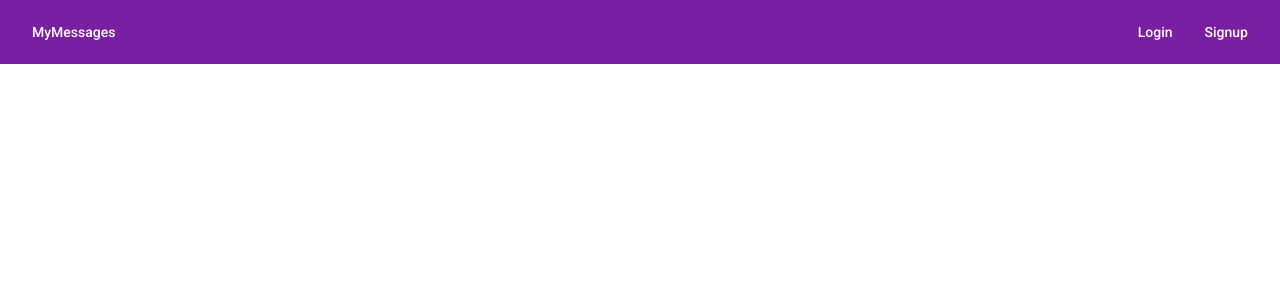
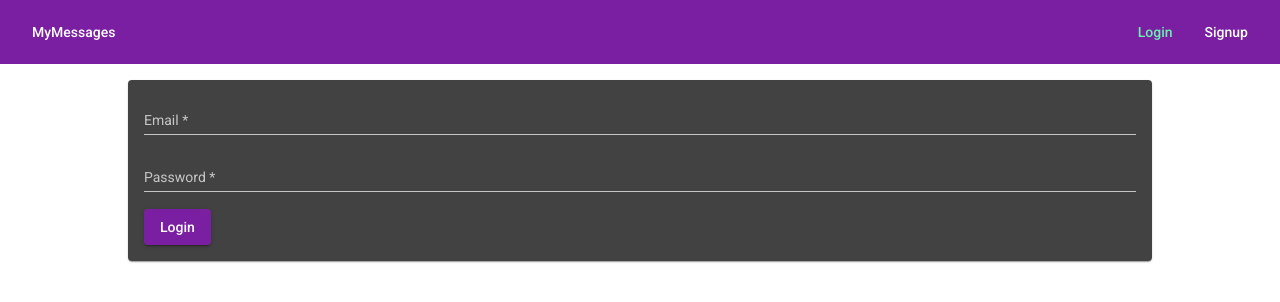
Before and after one commit to ben9992/mean-course, an Angular app: page /auth/login in a window 1280 px wide. Before the commit this address led to /. Shown: the top 302 px of the page. Built offline with nearby package versions, Linux system fonts and the light colour scheme.

Commit message:
seperating the UI for some modules

```diff
--- a/src/app/app-routing.module.ts
+++ b/src/app/app-routing.module.ts
@@ -1,8 +1,6 @@
 import { NgModule } from "@angular/core";
 import { RouterModule, Routes} from "@angular/router";
 import { AuthGuard } from "./auth/auth.guard";
-import { LoginComponent } from "./auth/login/login/login.component";
-import { SignupComponent } from "./auth/signup/signup/signup.component";
 import { PostCreateComponent } from "./posts/post-create/post-create.component";
 import { PostListComponent } from "./posts/post-list/post-list.component";
 
@@ -11,8 +9,7 @@
   { path: "", component: PostListComponent, canActivate: [AuthGuard]},
   { path: "create", component: PostCreateComponent, canActivate: [AuthGuard]},
   { path: "edit/:postId", component: PostCreateComponent },
-  { path: "login", component: LoginComponent },
-  { path: "signup", component: SignupComponent }
+  { path: "auth", loadChildren: () => import('./auth/auth.module').then(module => module.AuthModule) },
 
 ]
 @NgModule({
--- a/src/app/auth/auth.guard.ts
+++ b/src/app/auth/auth.guard.ts
@@ -12,7 +12,7 @@
     ): boolean | UrlTree | Observable<boolean | UrlTree> | Promise<boolean | UrlTree> {
       if(!this.authService.getIsAuth())
       {
-        this.router.navigate(["/login"])
+        this.router.navigate(["/auth/login"])
         return false;
       }
       return true;
--- a/src/app/auth/auth.service.ts
+++ b/src/app/auth/auth.service.ts
@@ -101,7 +101,7 @@
     this.clearAuthData();
     this.isAuthenticated = false;
     this.authStatusListener.next(false);
-    this.router.navigate(["/"]);
+    this.router.navigate(["/auth/login"]);
   }
 
   private saveAuthData(token: string, expirationDate: Date, userId: string){
--- a/src/app/header/header/header.component.html
+++ b/src/app/header/header/header.component.html
@@ -6,10 +6,10 @@
       <a mat-button routerLink="/create" routerLinkActive="mat-accent">New Post</a>
     </li>
     <li *ngIf="!isAuthenticated">
-      <a mat-button routerLink="/login" routerLinkActive="mat-accent">Login</a>
+      <a mat-button routerLink="/auth/login" routerLinkActive="mat-accent">Login</a>
     </li>
     <li *ngIf="!isAuthenticated">
-      <a mat-button routerLink="/signup" routerLinkActive="mat-accent">Signup</a>
+      <a mat-button routerLink="/auth/signup" routerLinkActive="mat-accent">Signup</a>
     </li>
     <li *ngIf="isAuthenticated">
       <button mat-button (click)="onLogout()">Logout</button>
```
Also changed, not shown: src/app/angular-material.module.ts (added, +33 -0 lines), src/app/app.module.ts (+5 -28 lines), src/app/auth/auth-routing.module.ts (added, +16 -0 lines), src/app/auth/auth.module.ts (added, +22 -0 lines), src/app/posts/post.module.ts (added, +21 -0 lines).
